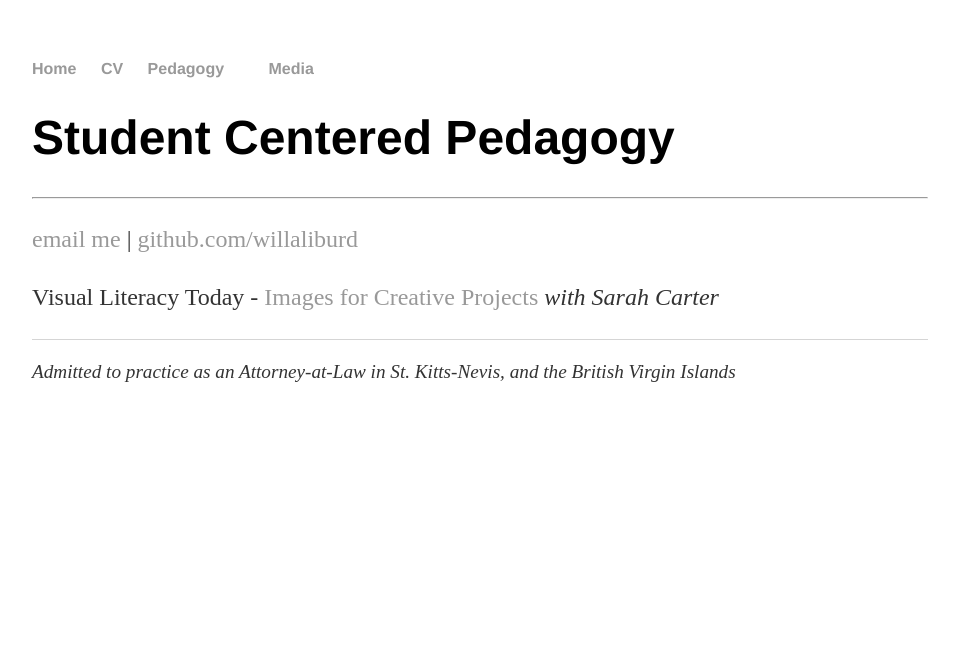
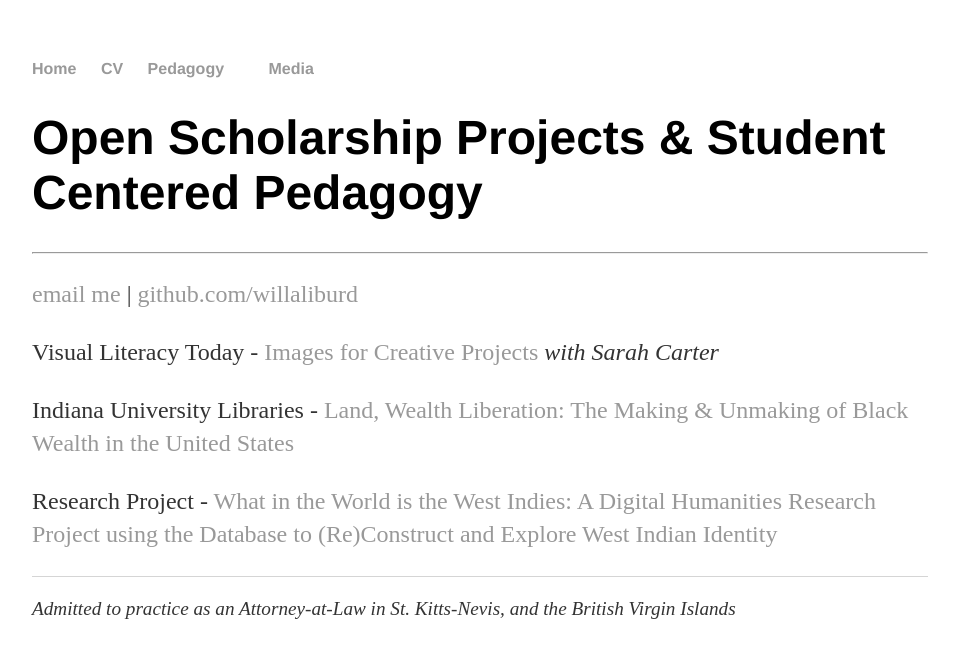
Before and after one commit to willaliburd/willaliburd.github.io, a Jekyll site: the page built from teach/index.html, in a window 1280 px wide. Shown: the top 658 px of the page, without its empty margins (160-1119 px from the left). Built offline with Jekyll 4.4.1, drawn with Linux system fonts in a browser that asks for light colours.

Commit message:
Update index.html
added LWL and What happened to the Windies

```diff
--- a/teach/index.html
+++ b/teach/index.html
@@ -3,9 +3,10 @@
 title: Pedagogy
 ---
 		<div class="blurb">
-			<h1>Student Centered Pedagogy</h1>
+			<h1>Open Scholarship Projects & Student Centered Pedagogy</h1>
 	<hr>
 	<p><a href="mailto:willa@nattakm.com">email me</a> | <a href="https://github.com/willaliburd">github.com/willaliburd</a></p>
            <p>Visual Literacy Today - <a href="https://visualliteracytoday.org/images-for-creative-projects-searching-successfully-assessing-quality-understanding-fair-use/">Images for Creative Projects</a><em> with Sarah Carter</em></p>
-
+	   <p>Indiana University Libraries - <a href="https://collections.libraries.indiana.edu/iulibraries/s/land-wealth-liberation/page/introduction">Land, Wealth Liberation: The Making & Unmaking of Black Wealth in the United States</a></p>
+	   <p>Research Project - <a href="https://whathappenedtothewindies.wordpress.com/">What in the World is the West Indies: A Digital Humanities Research Project using the Database to (Re)Construct and Explore West Indian Identity</a></p>
     		</div><!-- /.blurb -->
```
